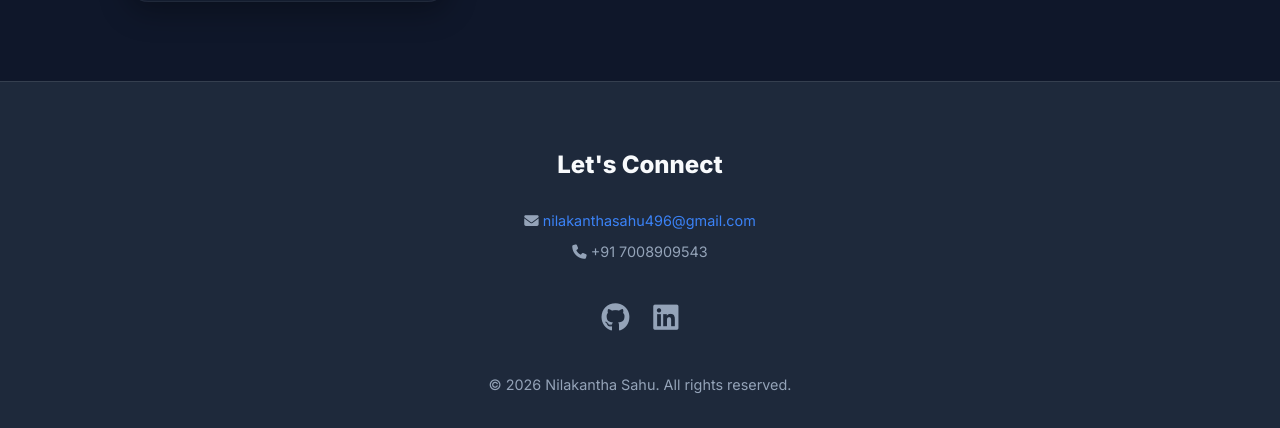
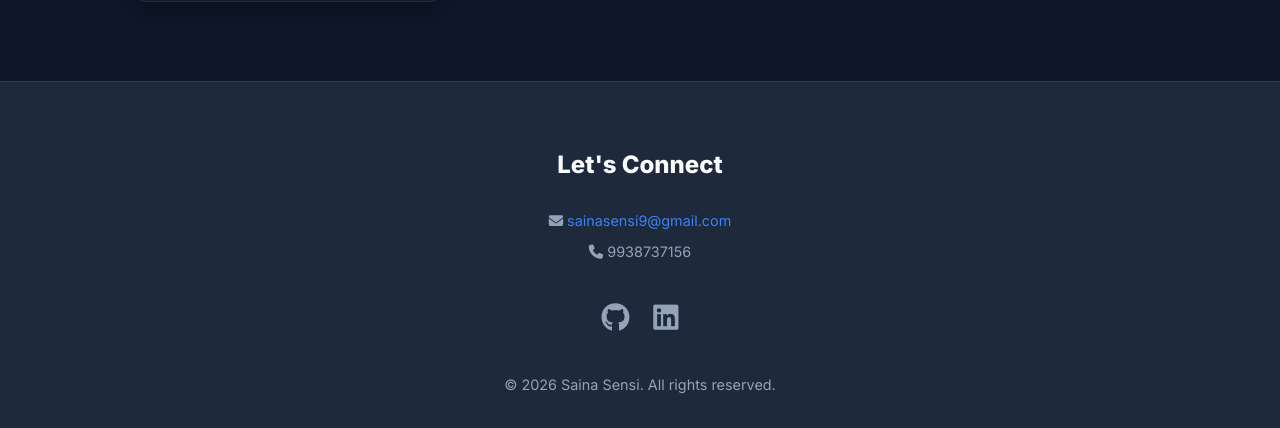
Before and after one commit to Nilakantha496/nilakantha-portfolio, a Flask app: page / in a window 1280 px wide. Shown: the part 3562-3990 px from the top of the page. Run offline with Flask 3, Linux system fonts and the light colour scheme; data comes from the database, SQL or seed files in the repository; some libraries are stand-ins or nearby versions.

Commit message:
feat: customize portfolio for Saina Sensi

```diff
--- a/templates/index.html
+++ b/templates/index.html
@@ -36,7 +36,7 @@
 
     <header id="home" class="hero">
         <div class="hero-content">
-            <h1>Hi, I'm <span class="highlight">Nilakantha Sahu</span></h1>
+            <h1>Hi, I'm <span class="highlight">Saina Sensi</span></h1>
             <p>Building beautiful, full-stack experiences.</p>
             <a href="#projects" class="cta-button">View My Work</a>
         </div>
@@ -53,7 +53,7 @@
             <div class="underline"></div>
         </div>
         <div class="about-content">
-            <p>I am Nilakantha Sahu, currently pursuing a Bachelor of Computer Applications (BCA) at Centurion University of Technology and Management. I am passionate about technology, software development, and machine learning.</p>
+            <p>I am Saina Sensi, currently pursuing a Bachelor of Computer Applications (BCA) at Centurion University of Technology and Management. I am passionate about technology, software development, and machine learning.</p>
             <p>Currently, I am a <strong>Full Stack Development Intern at Thiranex</strong>, where I apply my hands-on experience in modern web technologies to real-world problems. My skill set spans across languages like Python, Java, C++, and frameworks like Next.js, React, and Node.js. I enjoy exploring new technologies, from cybersecurity to AI, and customizing Linux systems.</p>
 
             <div class="achievements-container" style="margin-top: 2rem; background: rgba(255, 255, 255, 0.05); padding: 1.5rem; border-radius: 10px; border-left: 4px solid var(--primary-color);">
@@ -90,14 +90,14 @@
     <footer id="contact">
         <h2>Let's Connect</h2>
         <div class="contact-info">
-            <p><i class="fas fa-envelope"></i> <a href="mailto:nilakanthasahu496@gmail.com">nilakanthasahu496@gmail.com</a></p>
-            <p><i class="fas fa-phone"></i> +91 7008909543</p>
+            <p><i class="fas fa-envelope"></i> <a href="mailto:sainasensi9@gmail.com">sainasensi9@gmail.com</a></p>
+            <p><i class="fas fa-phone"></i> 9938737156</p>
         </div>
         <div class="social-links">
             <a href="https://github.com/Nilakantha496" target="_blank" title="GitHub"><i class="fab fa-github"></i></a>
-            <a href="https://www.linkedin.com/in/nilakantha-sahu-1b1b66270?utm_source=share_via&utm_content=profile&utm_medium=member_android" target="_blank" title="LinkedIn"><i class="fab fa-linkedin"></i></a>
+            <a href="https://www.linkedin.com/in/saina-sensi-sensi-80b67a408" target="_blank" title="LinkedIn"><i class="fab fa-linkedin"></i></a>
         </div>
-        <p>&copy; 2026 Nilakantha Sahu. All rights reserved.</p>
+        <p>&copy; 2026 Saina Sensi. All rights reserved.</p>
     </footer>
 
     <script src="{{ url_for('static', filename='js/script.js') }}"></script>
```
